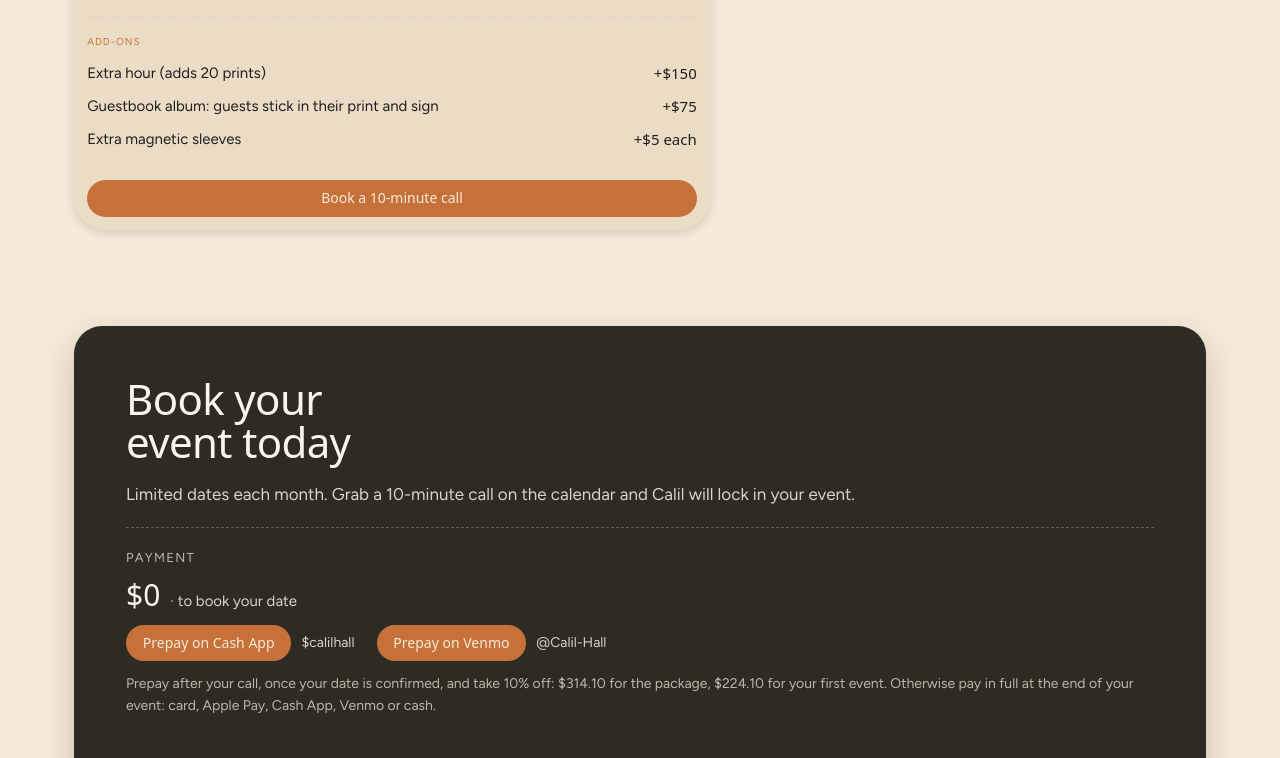
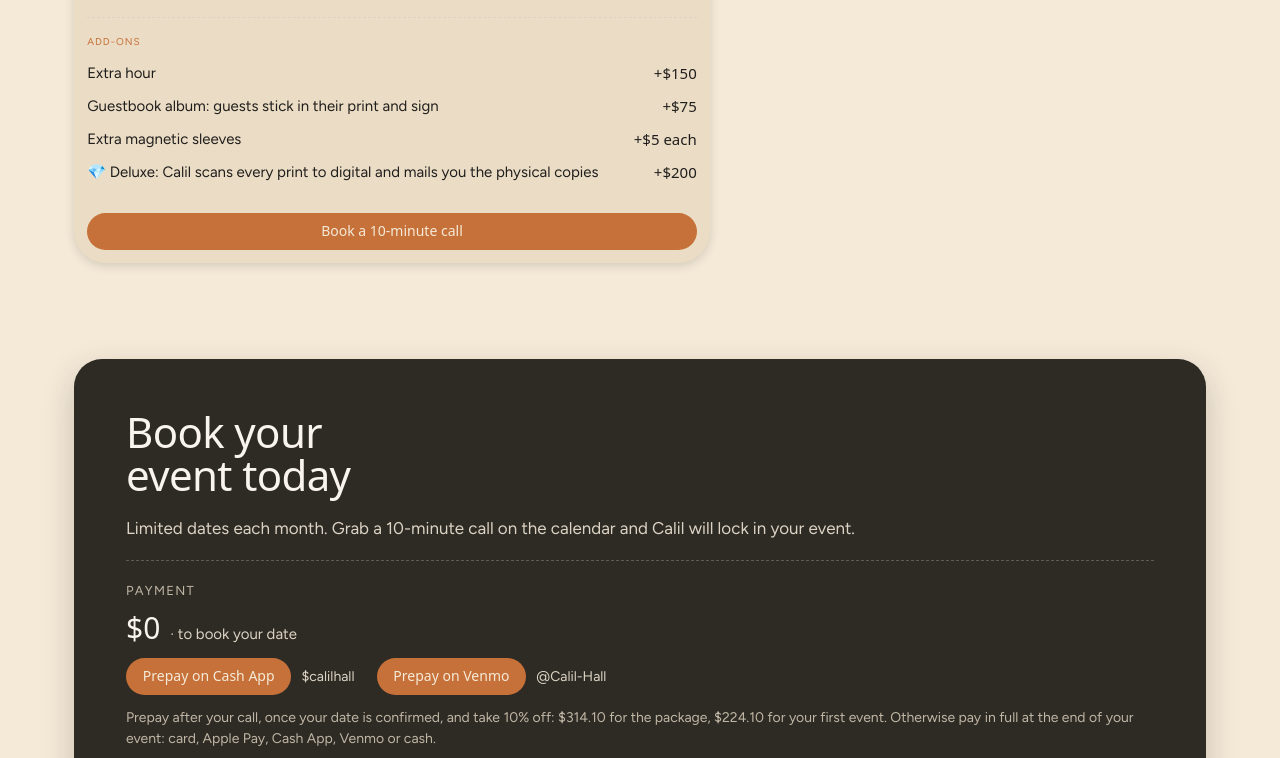
Before and after one commit to Calil-Hall/tangible-memories, a website: page index.html in a window 1280 px wide. Shown: the part 2353-3111 px from the top of the page. Drawn offline with Linux system fonts and the light colour scheme; a web font is replaced by a local one.

Commit message:
Add-ons: drop "adds 20 prints" from extra hour; add 💎 Deluxe scan + mail ($200)
Co-Authored-By: Claude Opus 5.5 <noreply@anthropic.com>
Claude-Session: https://claude.ai/code/session_01YRRJ6veBLGvsoh9Bmwxp4x

```diff
--- a/index.html
+++ b/index.html
@@ -544,9 +544,10 @@ a:hover{color:var(--color-accent-800);}
         </ul>
         <div class="addons">
           <div class="card-kicker">Add-ons</div>
-          <div class="addon-row"><span>Extra hour (adds <span id="hourPrints">20</span> prints)</span><span class="amt" id="addonHour">+$150</span></div>
+          <div class="addon-row"><span>Extra hour</span><span class="amt" id="addonHour">+$150</span></div>
           <div class="addon-row"><span>Guestbook album: guests stick in their print and sign</span><span class="amt" id="addonBook">+$75</span></div>
           <div class="addon-row"><span>Extra magnetic sleeves</span><span class="amt" id="addonSleeve">+$5 each</span></div>
+          <div class="addon-row"><span><span aria-hidden="true">💎 </span>Deluxe: Calil scans every print to digital and mails you the physical copies</span><span class="amt" id="addonDeluxe">+$200</span></div>
         </div>
         <a href="#book" class="btn btn-primary btn-block">Book a 10-minute call</a>
       </div>
@@ -660,6 +661,7 @@ a:hover{color:var(--color-accent-800);}
     guestbookPrice: 75,
     sleevesIncluded: 5,   // magnetic sleeves in the package
     sleevePrice: 5,       // each extra sleeve (add-on)
+    deluxePrice: 200,     // Deluxe add-on: every print scanned + physical copies mailed
     prepayPct: 10,       // discount for paying in full up front, % off the booking cost
     lateBonusPrints: 5,   // on-time guarantee alternative
     handle: "@TangibleMemories4U",
@@ -768,6 +770,7 @@ a:hover{color:var(--color-accent-800);}
     setText("addonBook", "+" + money(config.guestbookPrice));
     setText("pkgSleeves", config.sleevesIncluded);
     setText("addonSleeve", "+" + money(config.sleevePrice) + " each");
+    setText("addonDeluxe", "+" + money(config.deluxePrice));
     var pre = function(p){ return money(p*(100-config.prepayPct)/100); };
     document.querySelectorAll(".js-prepay").forEach(function(el){ el.textContent = pre(config.packagePrice); });
     document.querySelectorAll(".js-prepay-first").forEach(function(el){ el.textContent = pre(config.firstEventPrice); });
```
